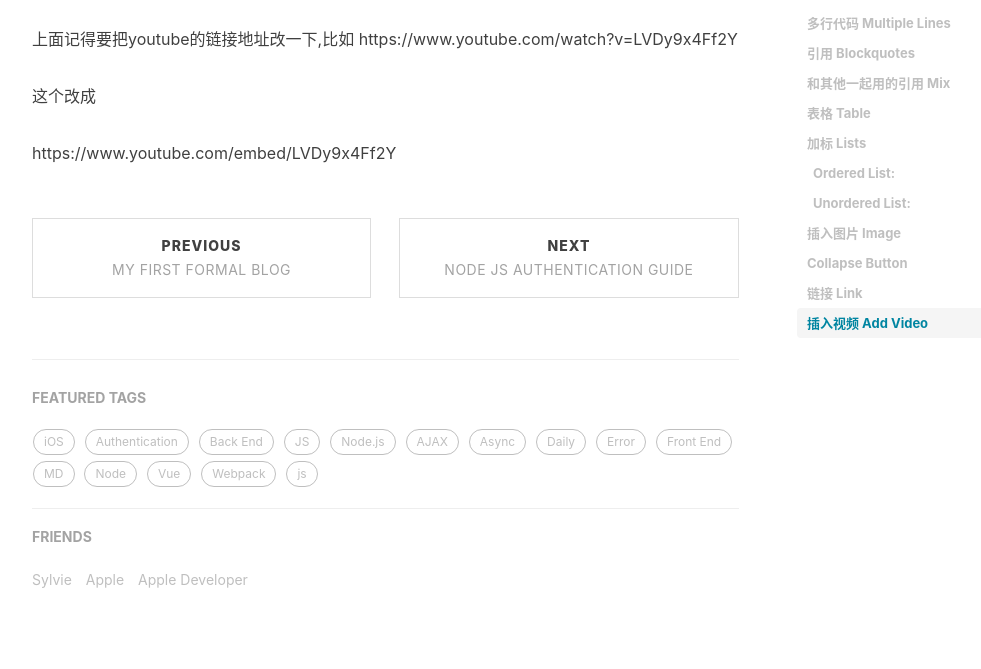
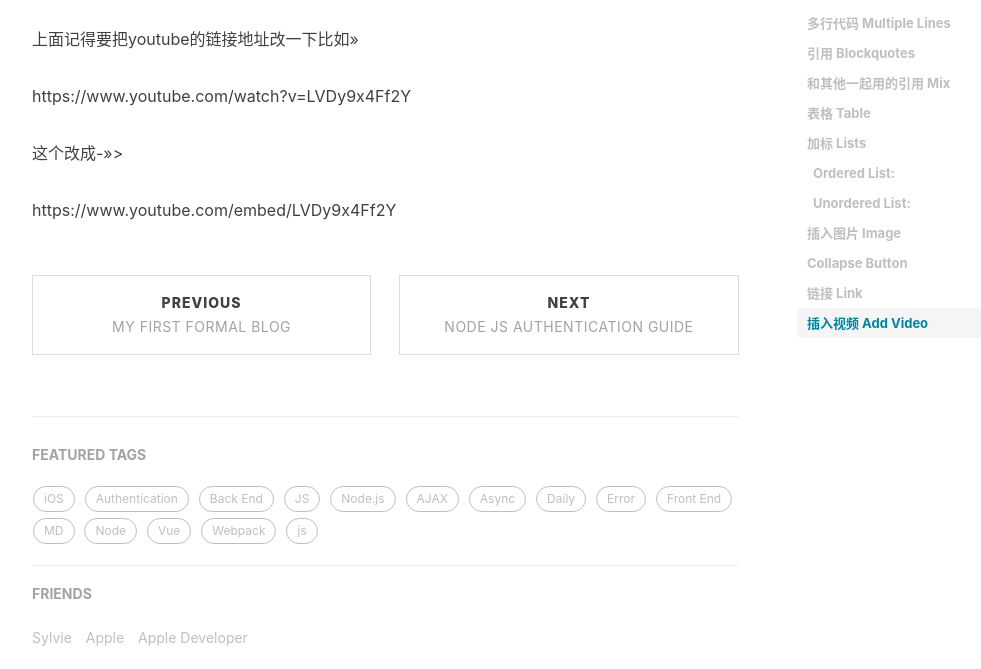
Before and after one commit to kkkokili/kkkokili.github.io, a Jekyll site: the page built from _posts/2021-08-16-MD-写作指北.md, in a window 1280 px wide and 900 px high, scrolled down 5977 px, cut to the strip 231-900 px from the top of the window. Shown: the whole strip, without its empty margins (233-1214 px from the left). Built offline with Jekyll 4.4.1, drawn with Linux system fonts in a browser that asks for light colours; nearby versions of some CDN libraries; comment, search, counter and statistics services are not loaded.

```diff
--- a/_posts/2021-08-16-MD-写作指北.md
+++ b/_posts/2021-08-16-MD-写作指北.md
@@ -189,9 +189,10 @@ print("hello world!")
 
 
 
-上面记得要把youtube的链接地址改一下,比如
+上面记得要把youtube的链接地址改一下比如>>
+
 https://www.youtube.com/watch?v=LVDy9x4Ff2Y
 
-这个改成
+这个改成->>>
 
 https://www.youtube.com/embed/LVDy9x4Ff2Y
```
